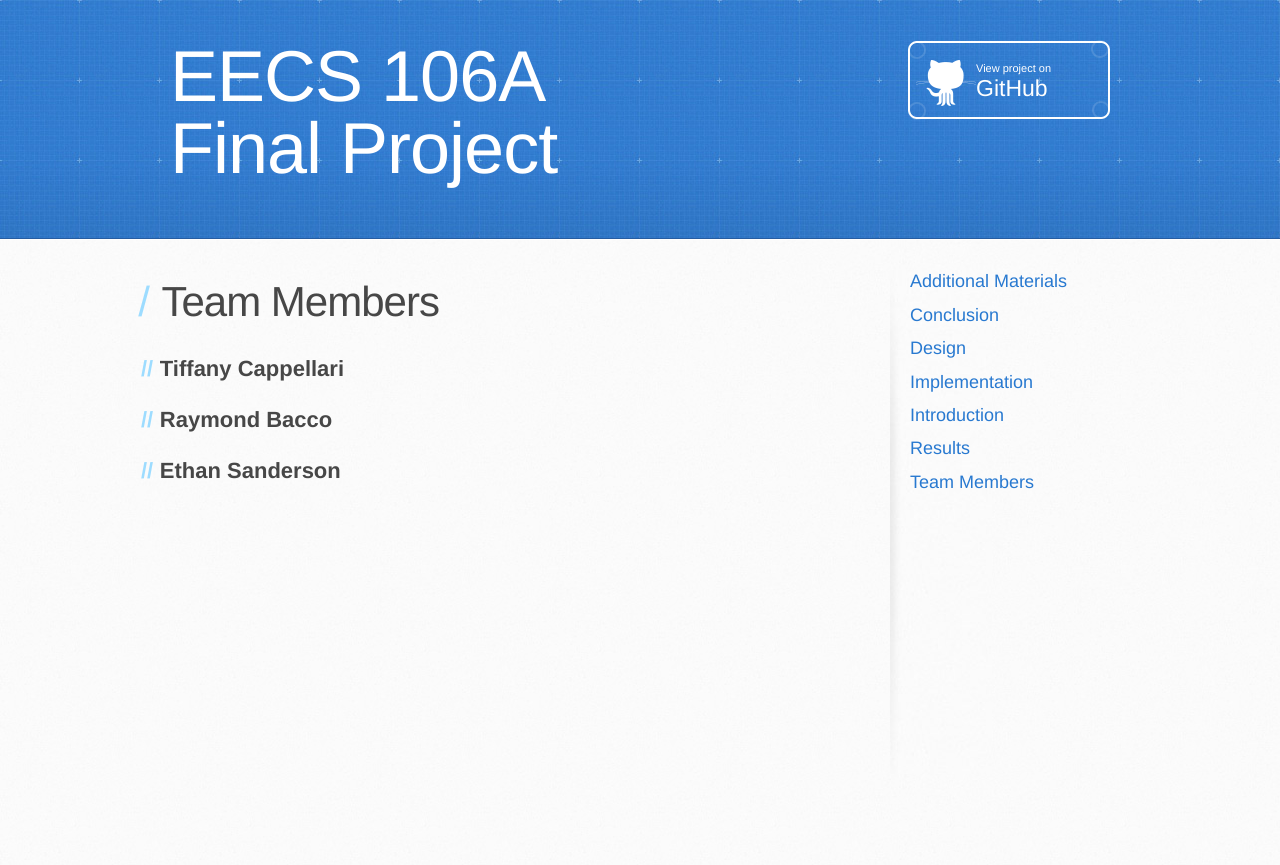
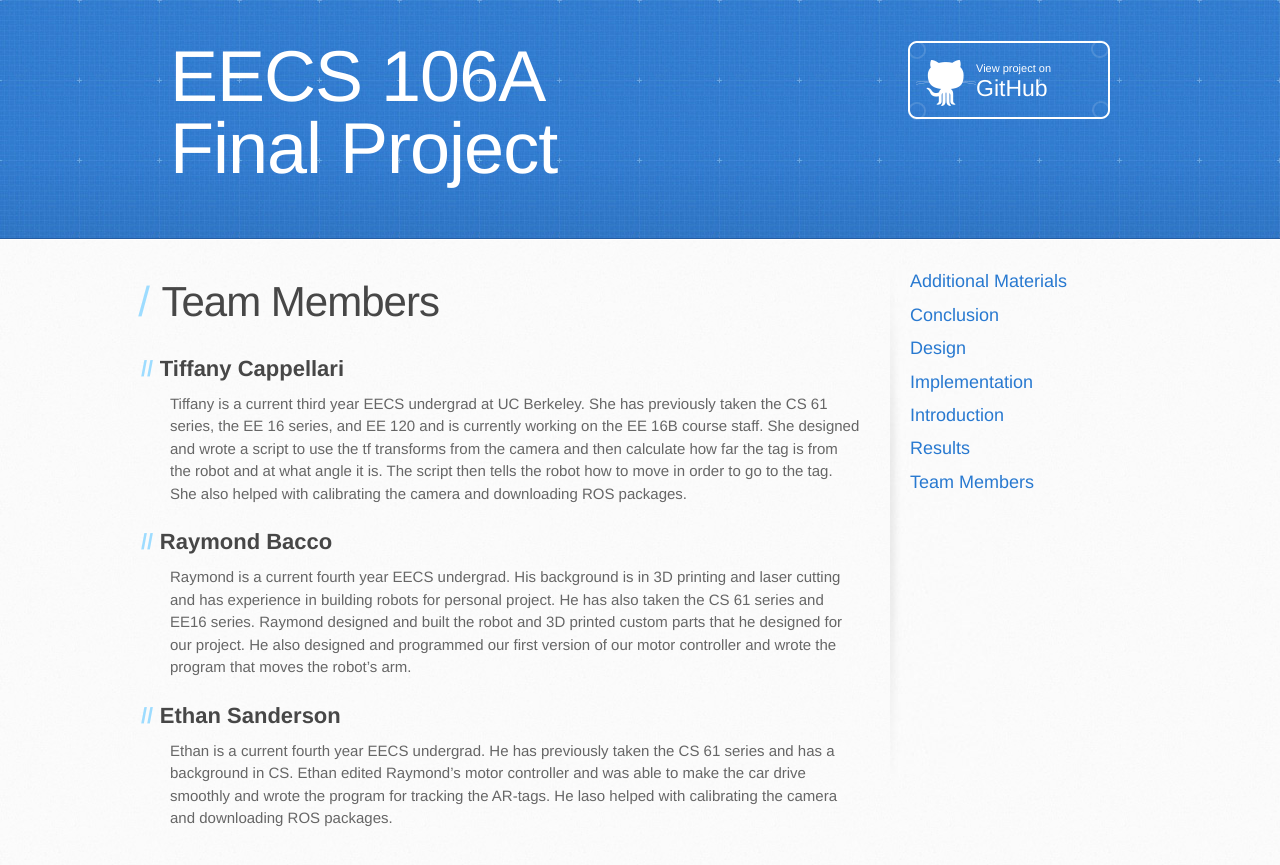
Before and after one commit to raymondbacco/106Arobot, a Jekyll site: the page built from docs/team.md, in a window 1280 px wide. Shown: the top 865 px of the page. Built offline with Jekyll 4.4.1, drawn with Linux system fonts in a browser that asks for light colours; our own code applies the rules of GitHub Pages for plain Markdown files; the repository's description, which GitHub fills in, is left out.

Commit message:
Update team.md

```diff
--- a/docs/team.md
+++ b/docs/team.md
@@ -2,8 +2,15 @@
 
 ## Tiffany Cappellari
 
-
+Tiffany is a current third year EECS undergrad at UC Berkeley. She has previously taken the CS 61 series, the EE 16 series, and EE 120 and is currently working on the EE 16B course staff.
+She designed and wrote a script to use the tf transforms from the camera and then calculate how far the tag is from the robot and at what angle it is. The script then tells the robot how to move in order to go to the tag. She also helped with calibrating the camera and downloading ROS packages.
 
 ## Raymond Bacco
 
+Raymond is a current fourth year EECS undergrad. His background is in 3D printing and laser cutting and has experience in building robots for personal project. He has also taken the CS 61 series and EE16 series.
+Raymond designed and built the robot and 3D printed custom parts that he designed for our project. He also designed and programmed our first version of our motor controller and wrote the program that moves the robot's arm.
+
 ## Ethan Sanderson
+
+Ethan is a current fourth year EECS undergrad. He has previously taken the CS 61 series and has a background in CS.
+Ethan edited Raymond's motor controller and was able to make the car drive smoothly and wrote the program for tracking the AR-tags. He laso helped with calibrating the camera and downloading ROS packages.
```
